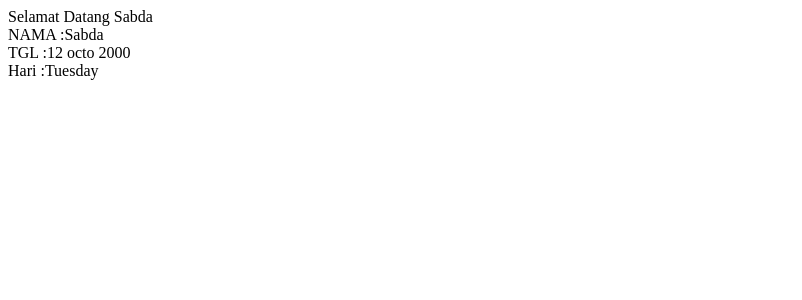
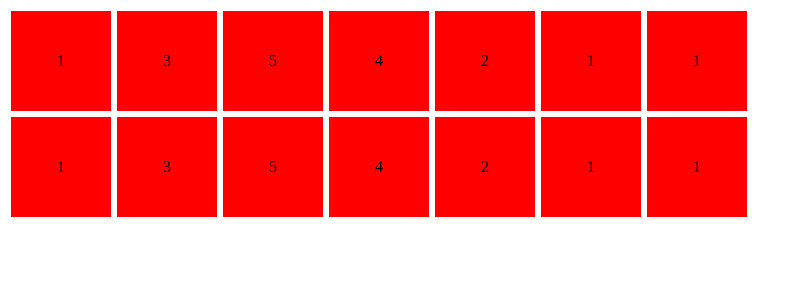
Before and after one commit to sabda1110/belajar_php, a PHP site: page / in a window 1280 px wide. Shown: the top 300 px of the page, without its empty margins (0-802 px from the left). Run offline with PHP 8.4, Linux system fonts and the light colour scheme.

Commit message:
Belajar pemanggilan array

```diff
--- a/index.php
+++ b/index.php
@@ -1,14 +1,6 @@
 <?php
-function tgl_lahir($nama="admin",$lahir){
-    echo "Selamat Datang $nama <br>";
-    echo "NAMA :".$nama."<br>";
-    echo "TGL  :".$lahir."<br>";
-    echo "Hari :".date("l",strtotime($lahir));
-}
-
+$arr1=[1,3,5,4,2,1,1];
 ?>
-
-
 
 <!DOCTYPE html>
 <html lang="en">
@@ -16,9 +8,33 @@ function tgl_lahir($nama="admin",$lahir){
     <meta charset="UTF-8">
     <meta http-equiv="X-UA-Compatible" content="IE=edge">
     <meta name="viewport" content="width=device-width, initial-scale=1.0">
-    <title>Belajar User Defined Function</title>
+    <title>Belajar Array</title>
+    <style>
+
+        .contai{
+            display:flex;
+            width: 750px;
+            flex-wrap:wrap;
+        }
+        .kotak{
+            width: 100px;
+            height: 100px;
+            background-color:red;
+            margin:3px;
+            text-align:center;
+            line-height:100px;
+        }
+    </style>
 </head>
 <body>
-    <?php tgl_lahir("Sabda","12 octo 2000");  ?>
+    <div class="contai">
+    <?php for($i=0;$i<count($arr1);$i++) : ?>
+        <div class="kotak"><?= $arr1[$i];  ?></div>
+    <?php endfor ?>
+
+    <?php foreach($arr1 as $a) : ?>
+     <div class="kotak"><?= $a ?></div>
+     <?php endforeach ?>
+    </div>
 </body>
 </html>
```
